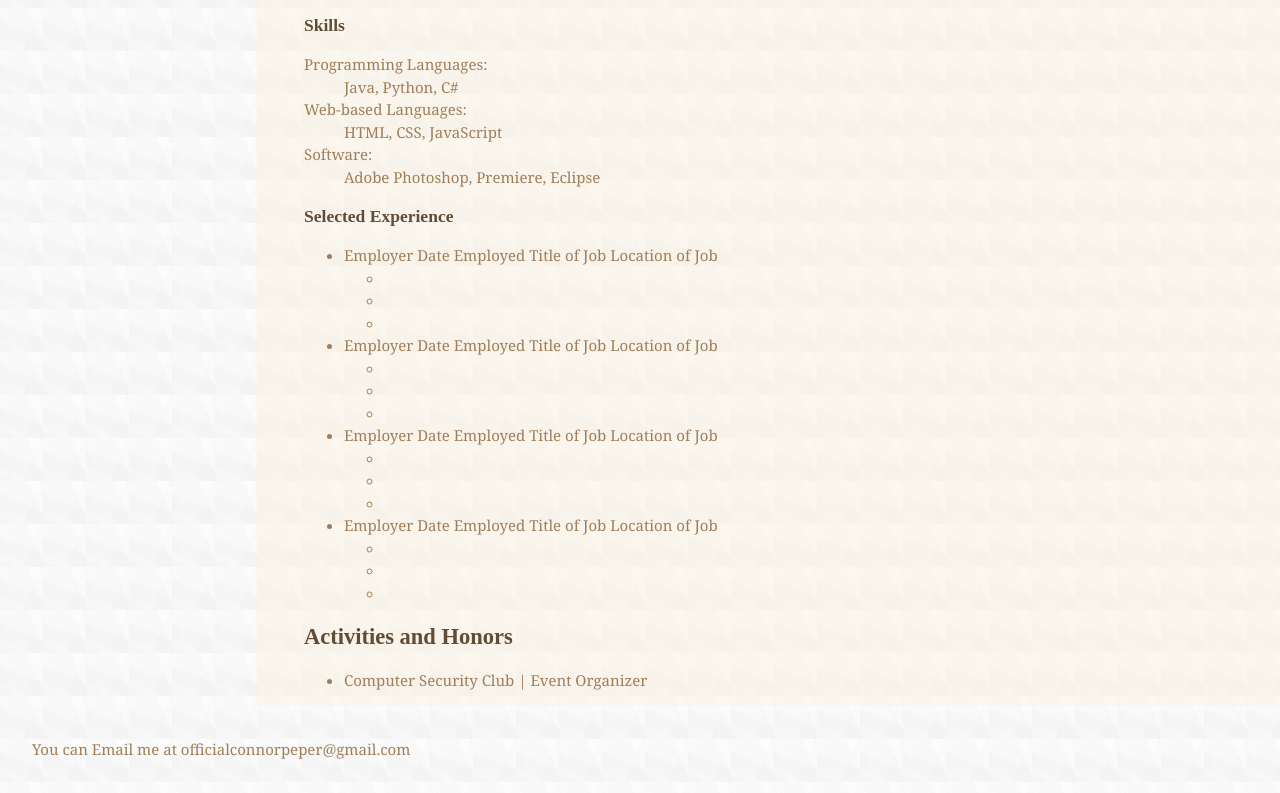
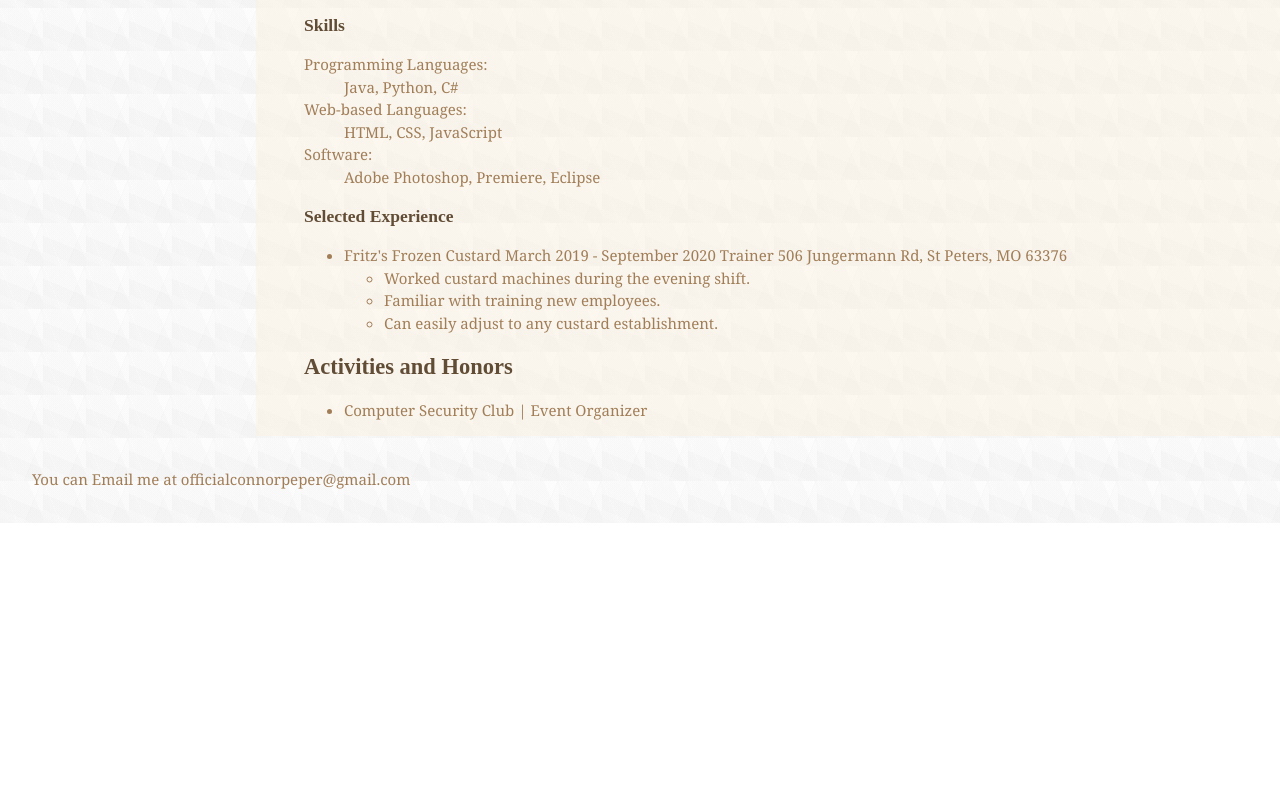
Before and after one commit to rhit-pepercr/rhit-pepercr.github.io, a plain HTML site: page public/resume.html in a window 1280 px wide. Shown: the part 594-1387 px from the top of the page. After the commit the page ends 1117 px from the top, so only its background shows below. Drawn offline with Linux system fonts and the light colour scheme; a web font is replaced by a local one.

Commit message:
Added missing content

```diff
--- a/public/resume.html
+++ b/public/resume.html
@@ -47,48 +47,15 @@
       <h3>Selected Experience</h3>
       <ul>
         <li>
-          <span class="employer">Employer</span>
-          <span class="dates">Date Employed</span>
-          <span class="title">Title of Job</span>
-          <span class="location">Location of Job</span>
+          <span class="employer">Fritz's Frozen Custard</span>
+          <span class="dates">March 2019 - September 2020 </span>
+          <span class="title">Trainer</span>
+          <span class="location">506 Jungermann Rd, St Peters, MO 63376</span>
           <ul>
-            <li></li>
-            <li></li>
-            <li></li>
+            <li>Worked custard machines during the evening shift.</li>
+            <li>Familiar with training new employees.</li>
+            <li>Can easily adjust to any custard establishment.</li>
           </ul>
-        </li>
-        <li>
-            <span class="employer">Employer</span>
-            <span class="dates">Date Employed</span>
-            <span class="title">Title of Job</span>
-            <span class="location">Location of Job</span>
-            <ul>
-              <li></li>
-              <li></li>
-              <li></li>
-            </ul>
-        </li>
-        <li>
-            <span class="employer">Employer</span>
-            <span class="dates">Date Employed</span>
-            <span class="title">Title of Job</span>
-            <span class="location">Location of Job</span>
-            <ul>
-              <li></li>
-              <li></li>
-              <li></li>
-            </ul>
-        </li>
-        <li>
-            <span class="employer">Employer</span>
-            <span class="dates">Date Employed</span>
-            <span class="title">Title of Job</span>
-            <span class="location">Location of Job</span>
-            <ul>
-              <li></li>
-              <li></li>
-              <li></li>
-            </ul>
         </li>
       </ul>
       <h2>Activities and Honors</h2>
--- a/public/styles/main.css
+++ b/public/styles/main.css
@@ -20,7 +20,7 @@ body#about img {
     margin-bottom: var(--vertical-space);
 }
 
-body#portfolio img {
+footer {
 
 }
 
```
Also changed, not shown: public/index.html (+6 -16 lines), public/portfolio.html (+10 -24 lines), public/images/portfolio/portfolio_arcade.PNG (added), public/images/portfolio/portfolio_portfolio.png (added), public/images/portfolio/portfolio_skyrim.png (added).
